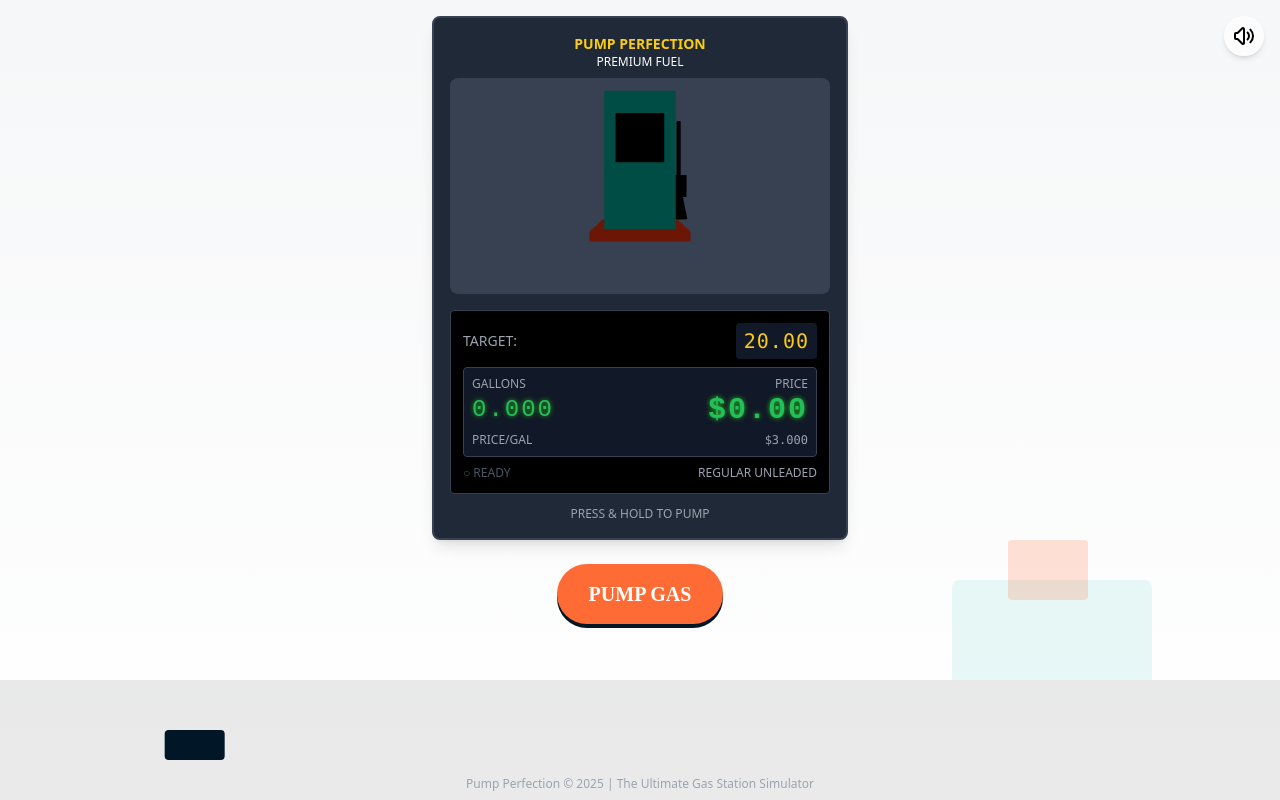
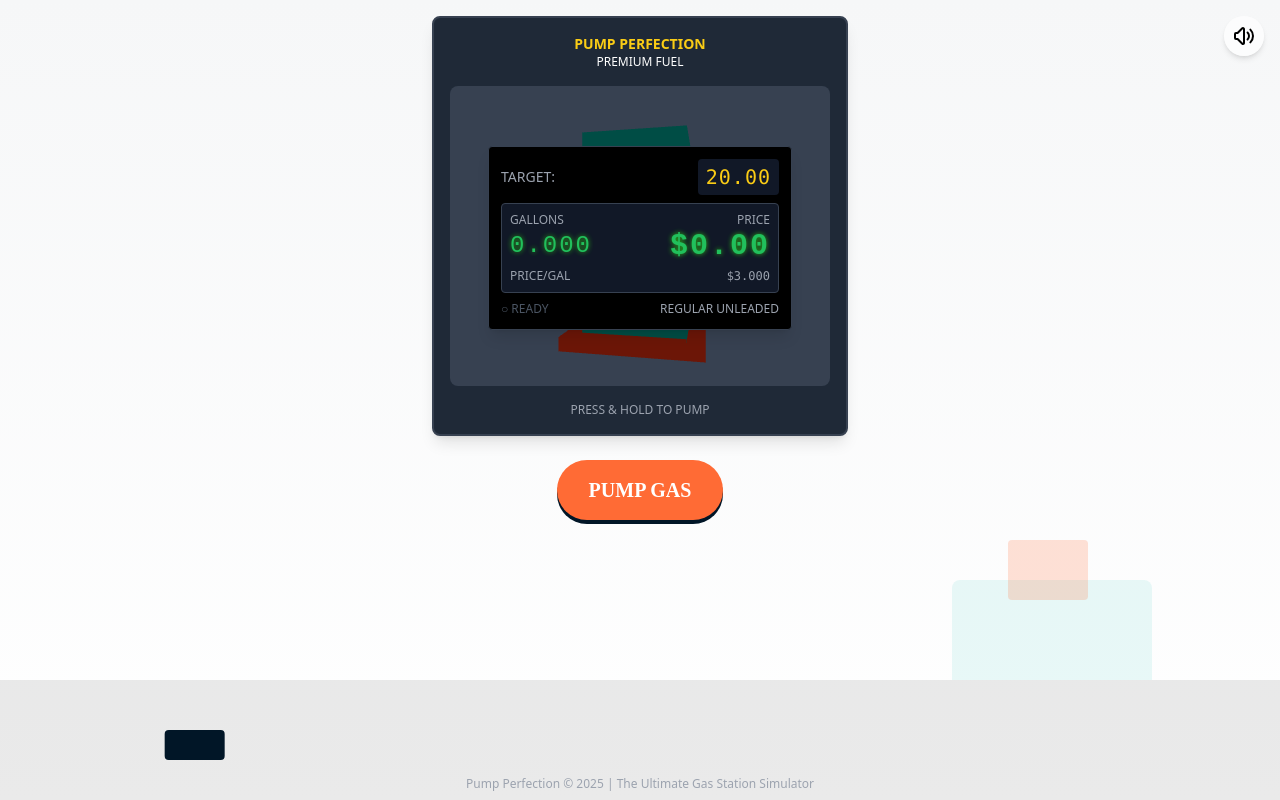
Before and after one commit to frido22/gas_station_simulator, a Next.js app: page / in a window 1280 px wide. Both pictures are taken after a click on the button "START PUMPING!". Built offline with nearby package versions, Linux system fonts and the light colour scheme; no server answers.

Commit message:
Integrate digital display with 3D pump model for better visual design

```diff
--- a/src/components/GasPump.tsx
+++ b/src/components/GasPump.tsx
@@ -9,39 +9,51 @@ const GasPumpModel = () => {
   return (
     <group>
       {/* Gas pump base */}
-      <mesh position={[0, -1, 0]} receiveShadow castShadow>
+      <mesh position={[0, -1.5, 0]} receiveShadow castShadow>
         <boxGeometry args={[2, 0.2, 1.5]} />
         <meshStandardMaterial color="#ff6b35" />
       </mesh>
 
       {/* Gas pump body */}
-      <mesh position={[0, 0.5, 0]} receiveShadow castShadow>
+      <mesh position={[0, 0, 0]} receiveShadow castShadow>
         <boxGeometry args={[1.5, 3, 1]} />
         <meshStandardMaterial color="#2ec4b6" />
       </mesh>
 
-      {/* Gas pump display */}
-      <mesh position={[0, 1, 0.55]} receiveShadow castShadow>
-        <boxGeometry args={[1, 1, 0.1]} />
+      {/* Gas pump display frame */}
+      <mesh position={[0, 0.5, 0.55]} receiveShadow castShadow>
+        <boxGeometry args={[1.2, 1.2, 0.1]} />
         <meshStandardMaterial color="#011627" />
       </mesh>
 
+      {/* Gas pump display screen (will be overlaid with HTML) */}
+      <mesh position={[0, 0.5, 0.56]} receiveShadow castShadow>
+        <boxGeometry args={[1, 1, 0.05]} />
+        <meshStandardMaterial color="#000000" />
+      </mesh>
+
       {/* Gas pump nozzle holder */}
-      <mesh position={[0.9, 0, 0]} receiveShadow castShadow>
+      <mesh position={[0.9, -0.5, 0]} receiveShadow castShadow>
         <boxGeometry args={[0.3, 0.5, 0.3]} />
         <meshStandardMaterial color="#011627" />
       </mesh>
 
       {/* Gas pump hose */}
-      <mesh position={[0.9, 0.5, 0]} receiveShadow castShadow>
+      <mesh position={[0.9, 0, 0]} receiveShadow castShadow>
         <cylinderGeometry args={[0.05, 0.05, 2, 16]} />
         <meshStandardMaterial color="#333" />
       </mesh>
 
       {/* Gas pump nozzle */}
-      <mesh position={[0.9, -0.5, 0]} receiveShadow castShadow>
+      <mesh position={[0.9, -1, 0]} receiveShadow castShadow>
         <cylinderGeometry args={[0.1, 0.2, 0.5, 16]} />
         <meshStandardMaterial color="#011627" />
+      </mesh>
+
+      {/* Control panel */}
+      <mesh position={[0, -0.7, 0.55]} receiveShadow castShadow>
+        <boxGeometry args={[1, 0.5, 0.1]} />
+        <meshStandardMaterial color="#444" />
       </mesh>
     </group>
   );
@@ -53,7 +65,7 @@ const GasPumpScene = () => {
     <Canvas
       shadows
       camera={{ position: [0, 0, 5], fov: 50 }}
-      style={{ height: '200px' }}
+      style={{ height: '300px' }}
     >
       <ambientLight intensity={0.5} />
       <spotLight position={[10, 10, 10]} angle={0.15} penumbra={1} castShadow />
@@ -61,7 +73,7 @@ const GasPumpScene = () => {
 
       <PresentationControls
         global
-        rotation={[0, 0, 0]}
+        rotation={[0, -0.2, 0]}
         polar={[-Math.PI / 4, Math.PI / 4]}
         azimuth={[-Math.PI / 4, Math.PI / 4]}
       >
@@ -88,18 +100,20 @@ const GasPump: React.FC = () => {
       {/* Gas Pump Display */}
       <div className="w-full max-w-md bg-gray-800 p-4 rounded-lg shadow-lg border-2 border-gray-700">
         {/* Gas Station Brand */}
-        <div className="text-center mb-2">
+        <div className="text-center mb-4">
           <div className="text-yellow-400 text-sm font-bold">PUMP PERFECTION</div>
           <div className="text-white text-xs">PREMIUM FUEL</div>
         </div>
 
+        {/* Integrated Gas Pump with Digital Display */}
+        <div className="relative mb-4">
           {/* 3D Gas Pump */}
-        <div className="mb-4 bg-gray-700 rounded-lg p-2">
+          <div className="h-[300px] bg-gray-700 rounded-lg overflow-hidden">
             <GasPumpScene />
           </div>
 
-        {/* Digital Display */}
-        <div className="bg-black p-3 rounded border border-gray-700 mb-3">
+          {/* Digital Display - Positioned to look like part of the 3D model */}
+          <div className="absolute top-[60px] left-0 right-0 mx-auto w-[80%] bg-black p-3 rounded border border-gray-700 shadow-lg">
             <div className="flex justify-between items-center mb-2">
               <div className="text-gray-400 text-sm">TARGET:</div>
               <div className="font-mono bg-gray-900 px-2 py-1 rounded">
@@ -139,6 +153,7 @@ const GasPump: React.FC = () => {
               </div>
             </div>
           </div>
+        </div>
 
         {/* Instructions */}
         <div className="text-center text-gray-400 text-xs">
```
Lines whose indentation alone changed are shown as unchanged.
